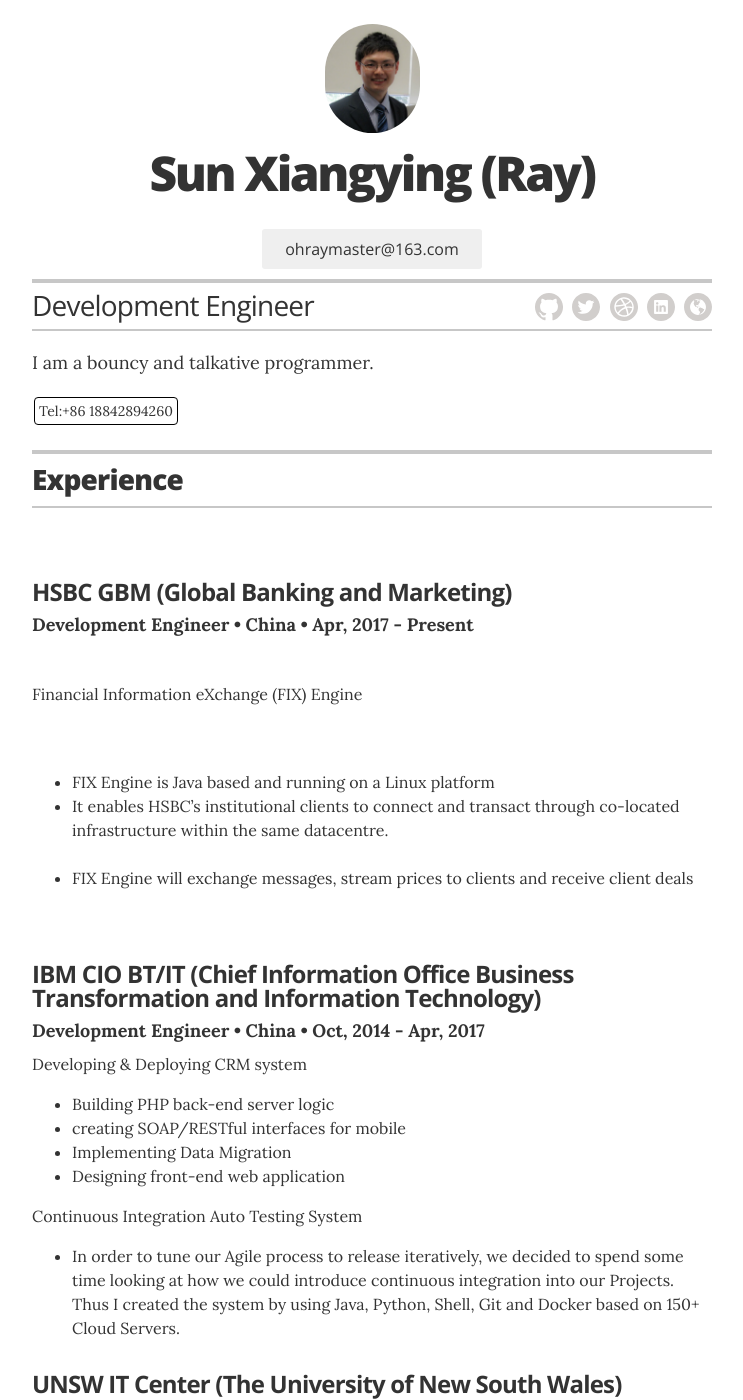
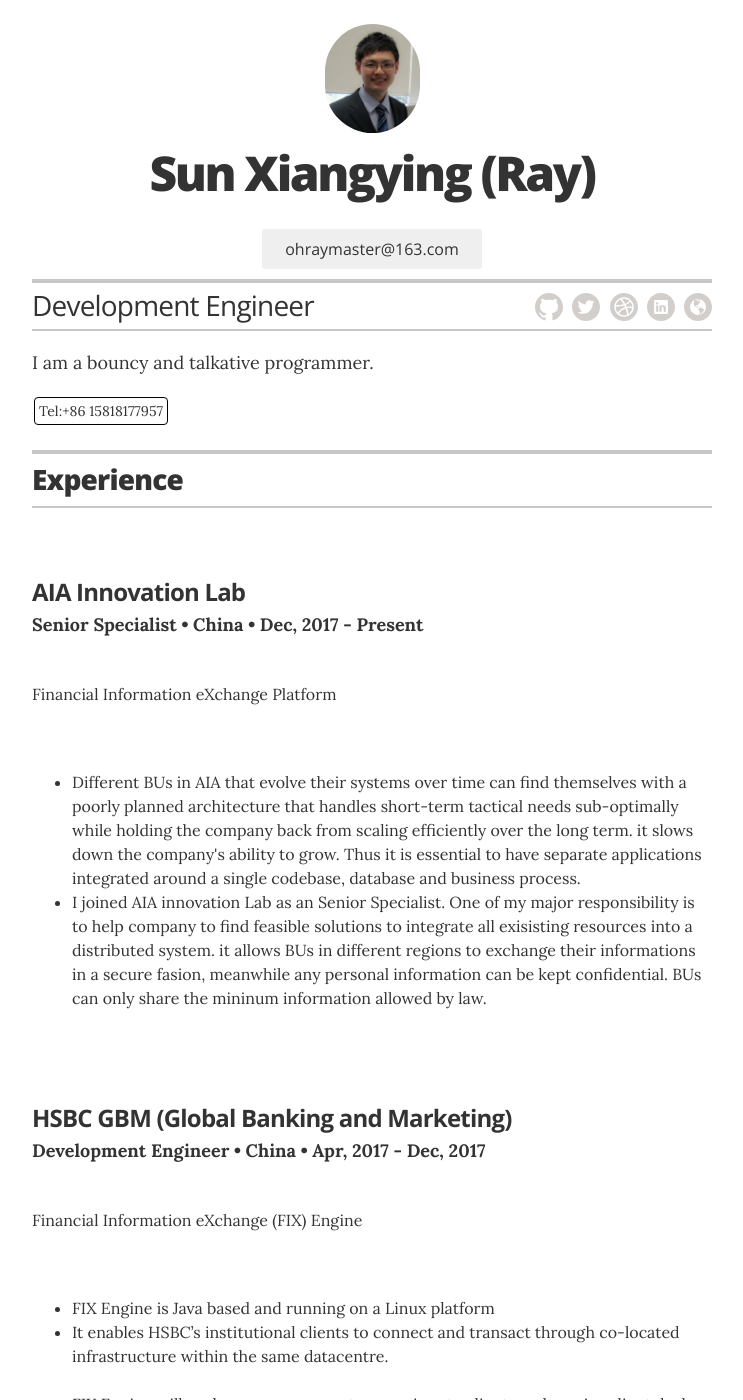
Before and after one commit to ohraymaster/ohraymaster.github.io, a Jekyll site: the page built from index.html, in a window 1280 px wide and 1400 px high. Shown: the whole window, without its empty margins (268-1011 px from the left). Built offline with Jekyll 4.4.1, drawn with Linux system fonts in a browser that asks for light colours; some of the changed text lies outside the part shown.

Commit message:
Update resume.html

```diff
--- a/_layouts/resume.html
+++ b/_layouts/resume.html
@@ -36,7 +36,7 @@
 
         <ul class="tag-box inline">
           <!--<li><div>Email: ohraymaster@163.com</div></li>-->
-          <li><a>Tel:+86 18842894260</a></li>
+          <li><a>Tel:+86 15818177957</a></li>
           <!--<li><div>Addr: Dalian China </div></li>-->
         </ul>
         {% elsif site.resume_looking_for_work == 'no' %}
@@ -55,17 +55,31 @@
         </header>
         <!-- Duplicate these resume-item elements and edit accordingly for each job you want to add here -->
         <div class="resume-item">
+          <h3 class="resume-item-title">AIA Innovation Lab</h3>
+          <h4 class="resume-item-details">Senior Specialist &bull; China &bull; Dec, 2017 - Present</h4>
+          <p class="resume-item-copy">Financial Information eXchange Platform</p>
+          <ul class="resume-item-list">
+            <li>Different BUs in AIA that evolve their systems over time can find themselves with a poorly planned
+                architecture that handles short-term tactical needs sub-optimally while holding the company back from
+                scaling efficiently over the long term. it slows down the company's ability to grow. Thus it is essential to
+                have separate applications integrated around a single codebase, database and business
+                process. </li>
+             <li>I joined AIA innovation Lab as an Senior Specialist. One of my major responsibility is to help company
+             to find feasible solutions to integrate all exisisting resources into a distributed system. it allows BUs in
+             different regions to exchange their informations in a secure fasion, meanwhile any personal information can
+             be kept confidential. BUs can only share the mininum information allowed by law.</li>
+          </ul>
+        </div><!-- end of resume-item -->
+
+        <div class="resume-item">
           <h3 class="resume-item-title">HSBC GBM (Global Banking and Marketing)</h3>
-          <h4 class="resume-item-details">Development Engineer &bull; China &bull; Apr, 2017 - Present</h4>
+          <h4 class="resume-item-details">Development Engineer &bull; China &bull; Apr, 2017 - Dec, 2017</h4>
           <p class="resume-item-copy">Financial Information eXchange (FIX) Engine</p>
           <ul class="resume-item-list">
             <li>FIX Engine is Java based and running on a Linux platform</li>
             <li>It enables HSBC’s institutional clients to connect and transact through co-located infrastructure within the same datacentre. </li>
             <li>FIX Engine will exchange messages, stream prices to clients and receive client deals</li>
           </ul>
-
-          <!--<p class="resume-item-copy">If you're going to copy paste markup, or edit it, just be sure to keep the appropriate classnames on your new elements for styling purposes.</p>-->
-
         </div><!-- end of resume-item -->
 
 
@@ -103,14 +117,6 @@
         </div><!-- end of resume-item -->
 
         <!-- by now you're getting the picture... -->
-        <div class="resume-item">
-          <h3 class="resume-item-title">Harbin Human Resources Service Center</h3>
-          <h4 class="resume-item-details">IT support &bull; Dec, 2009 &mdash; Dec, 2010</h4>
-          <p class="resume-item-copy">Government, public service, Non-Profit</p>
-          <ul class="resume-item-list">
-            <li>Technical Support for official website</li>
-          </ul>
-        </div><!-- end of resume-item -->
 
       </section>
       <!-- end Experience -->
@@ -155,6 +161,32 @@
         <header class="section-header">
           <h2>Projects</h2>
         </header>
+
+        <div class="resume-item">
+          <h3 class="resume-item-title">Financial Information eXchange (FIX) Platform</h3>
+          <h4 class="resume-item-details">Software Engineer &bull; Dec 2015 &mdash; Present</h4>
+          <p class="resume-item-copy">The daily life of developers and testers are filled with monotonous and repetitive tasks, so we should build a system to handle boring chores. Many our projects are now automatically tested and deployed. It allows people to focus more on writing/testing code.</p>
+          <ul class="resume-item-list">
+            <li>Responsibilities:
+		(1) design & develop the system
+	 	(2) building the CI/CD system
+	    </li>
+            <li>Structure:
+		(1) Data layer: Database cluster， Redis Cluster，File system cluster
+		(2) Support layer: Authority control，performance monitor, loger
+		(3) basic information：core information，meta dictionary，common information
+		(4) SOA Service: up/down/outer/inner api
+		(5) service：service exchange(netty+Restful)，data analyzer(hadoop+storm)，message middleware
+	    </li>
+            <li>
+	    Techniques/Tools: <br/>
+		Languages ：JAVA, Shell, Python<br/>
+		Frameworks : Spring, SpringMVC, Mybatis, Netty, Storm, Hadoop<br/>
+		Tools: MySQL, ActiveMQ, redis, Apache, Jenkins, Ansible, Git, Maven, nginx, elasticsearch<br/>
+		OS: Centos, Solaria	<br/>
+            </li>
+          </ul>
+        </div>
 
         <div class="resume-item">
           <h3 class="resume-item-title">Continuous Integration Testing System</h3>
```
